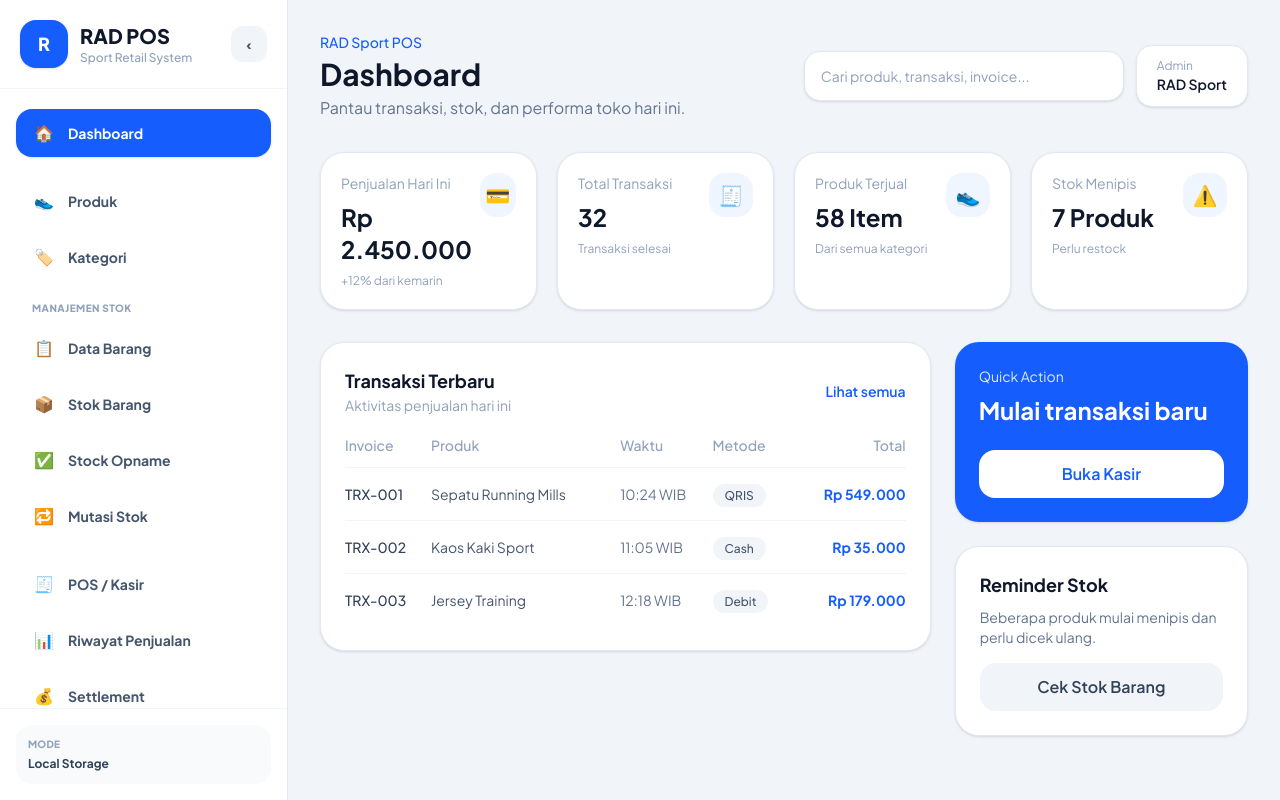
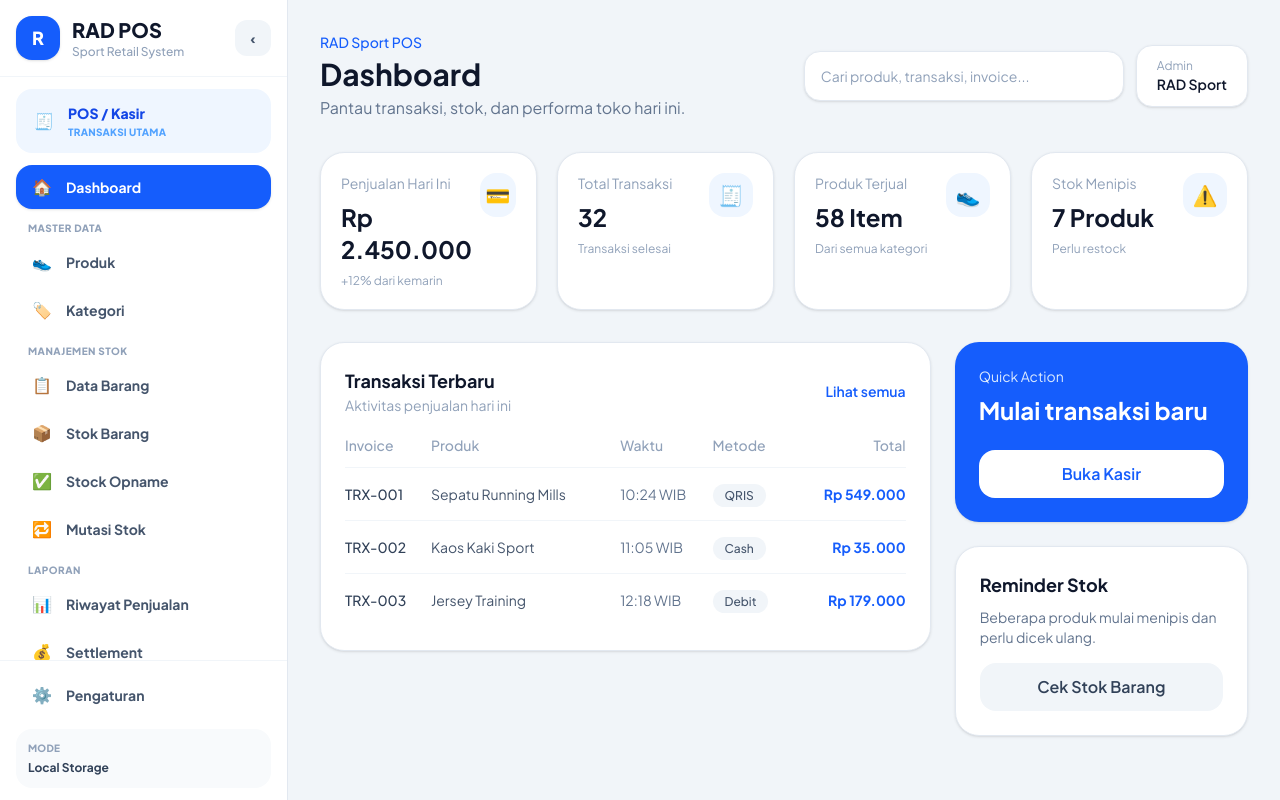
Before and after one commit to Whyudin14/rad-pos-project, a React (Vite) app: page / in a window 1280 px wide. Built offline with nearby package versions, Linux system fonts and the light colour scheme.

Commit message:
refactor: reorganize stock management pages and sidebar navigation

```diff
--- a/src/components/Sidebar.jsx
+++ b/src/components/Sidebar.jsx
@@ -1,10 +1,12 @@
+import { useEffect, useRef } from "react"
 import { useLocation, useNavigate } from "react-router-dom"
 
-const menuSections = [
+const mainMenuSections = [
   {
     items: [{ name: "Dashboard", icon: "🏠", path: "/" }],
   },
   {
+    title: "Master Data",
     items: [
       { name: "Produk", icon: "👟", path: "/produk" },
       { name: "Kategori", icon: "🏷️", path: "/kategori" },
@@ -20,22 +22,35 @@ const menuSections = [
     ],
   },
   {
+    title: "Laporan",
     items: [
-      { name: "POS / Kasir", icon: "🧾", path: "/kasir" },
       {
         name: "Riwayat Penjualan",
         icon: "📊",
         path: "/riwayat-transaksi",
       },
       { name: "Settlement", icon: "💰", path: "/settlement" },
-      { name: "Pengaturan", icon: "⚙️", path: "/pengaturan" },
     ],
   },
 ]
 
+const primaryMenu = {
+  name: "POS / Kasir",
+  icon: "🧾",
+  path: "/kasir",
+}
+
+const bottomMenu = {
+  name: "Pengaturan",
+  icon: "⚙️",
+  path: "/pengaturan",
+}
+
 function Sidebar({ isCollapsed = false, onToggle }) {
   const navigate = useNavigate()
   const location = useLocation()
+  const scrollAreaRef = useRef(null)
+  const activeMenuRef = useRef(null)
 
   const isMenuActive = (itemPath) => {
     if (itemPath === "/") {
@@ -43,6 +58,23 @@ function Sidebar({ isCollapsed = false, onToggle }) {
     }
 
     return location.pathname === itemPath
+  }
+
+  const isPrimaryActive = isMenuActive(primaryMenu.path)
+  const isBottomActive = isMenuActive(bottomMenu.path)
+
+  useEffect(() => {
+    if (!activeMenuRef.current || !scrollAreaRef.current) return
+
+    activeMenuRef.current.scrollIntoView({
+      block: "nearest",
+      behavior: "smooth",
+    })
+  }, [location.pathname])
+
+  const handleNavigate = (path) => {
+    if (!path || location.pathname === path) return
+    navigate(path)
   }
 
   return (
@@ -53,7 +85,7 @@ function Sidebar({ isCollapsed = false, onToggle }) {
     >
       <div className="flex h-full flex-col">
         <div
-          className={`shrink-0 border-b border-slate-100 px-5 py-5 ${
+          className={`shrink-0 border-b border-slate-100 px-4 py-4 ${
             isCollapsed ? "px-4" : ""
           }`}
         >
@@ -67,7 +99,7 @@ function Sidebar({ isCollapsed = false, onToggle }) {
                 isCollapsed ? "justify-center" : "gap-3"
               }`}
             >
-              <div className="flex h-12 w-12 shrink-0 items-center justify-center rounded-2xl bg-blue-600 text-lg font-black text-white shadow-sm">
+              <div className="flex h-11 w-11 shrink-0 items-center justify-center rounded-2xl bg-blue-600 text-lg font-black text-white shadow-sm">
                 R
               </div>
 
@@ -98,40 +130,75 @@ function Sidebar({ isCollapsed = false, onToggle }) {
             <button
               onClick={onToggle}
               title="Buka sidebar"
-              className="mt-4 flex h-9 w-full items-center justify-center rounded-xl bg-slate-100 text-sm font-black text-slate-600 transition hover:bg-slate-200"
+              className="mt-3 flex h-9 w-full items-center justify-center rounded-xl bg-slate-100 text-sm font-black text-slate-600 transition hover:bg-slate-200"
             >
               ›
             </button>
           )}
         </div>
 
-        <div className="flex-1 overflow-y-auto overflow-x-hidden px-4 py-5">
-          <nav className="space-y-5">
-            {menuSections.map((section, sectionIndex) => (
+        <div className="shrink-0 px-4 py-3">
+          <button
+            onClick={() => handleNavigate(primaryMenu.path)}
+            title={isCollapsed ? primaryMenu.name : ""}
+            className={`group flex w-full items-center rounded-2xl text-sm font-black transition ${
+              isCollapsed ? "justify-center px-0 py-3" : "gap-3 px-4 py-3.5"
+            } ${
+              isPrimaryActive
+                ? "bg-blue-600 text-white shadow-sm"
+                : "bg-blue-50 text-blue-700 hover:bg-blue-100"
+            }`}
+          >
+            <span className="flex h-6 w-6 shrink-0 items-center justify-center text-base">
+              {primaryMenu.icon}
+            </span>
+
+            {!isCollapsed && (
+              <div className="min-w-0 text-left">
+                <span className="block truncate">{primaryMenu.name}</span>
+                <span
+                  className={`mt-0.5 block truncate text-[10px] font-black uppercase tracking-wide ${
+                    isPrimaryActive ? "text-blue-100" : "text-blue-400"
+                  }`}
+                >
+                  Transaksi Utama
+                </span>
+              </div>
+            )}
+          </button>
+        </div>
+
+        <div
+          ref={scrollAreaRef}
+          className="flex-1 overflow-y-auto overflow-x-hidden px-4 pb-3 [scrollbar-width:thin]"
+        >
+          <nav className="space-y-3">
+            {mainMenuSections.map((section, sectionIndex) => (
               <div key={section.title || sectionIndex}>
                 {!isCollapsed && section.title && (
-                  <p className="mb-2 px-4 text-[10px] font-black uppercase tracking-wider text-slate-400">
+                  <p className="mb-1 px-3 text-[10px] font-black uppercase tracking-wider text-slate-400">
                     {section.title}
                   </p>
                 )}
 
-                <div className="space-y-2">
+                <div className="space-y-1">
                   {section.items.map((item) => {
                     const isActive = isMenuActive(item.path)
 
                     return (
                       <button
                         key={item.name}
-                        onClick={() => item.path && navigate(item.path)}
+                        ref={isActive ? activeMenuRef : null}
+                        onClick={() => handleNavigate(item.path)}
                         title={isCollapsed ? item.name : ""}
                         className={`group flex w-full items-center rounded-2xl text-sm font-bold transition ${
                           isCollapsed
-                            ? "justify-center px-0 py-3"
-                            : "gap-3 px-4 py-3"
+                            ? "justify-center px-0 py-2.5"
+                            : "gap-3 px-3.5 py-2.5"
                         } ${
                           isActive
                             ? "bg-blue-600 text-white shadow-sm"
-                            : "text-slate-600 hover:bg-slate-100 hover:text-slate-900"
+                            : "text-slate-600 hover:bg-blue-50 hover:text-blue-700"
                         }`}
                       >
                         <span className="flex h-6 w-6 shrink-0 items-center justify-center text-base">
@@ -152,7 +219,27 @@ function Sidebar({ isCollapsed = false, onToggle }) {
           </nav>
         </div>
 
-        <div className="shrink-0 border-t border-slate-100 px-4 py-4">
+        <div className="shrink-0 border-t border-slate-100 px-4 py-3">
+          <button
+            onClick={() => handleNavigate(bottomMenu.path)}
+            title={isCollapsed ? bottomMenu.name : ""}
+            className={`mb-3 flex w-full items-center rounded-2xl text-sm font-bold transition ${
+              isCollapsed ? "justify-center px-0 py-2.5" : "gap-3 px-3.5 py-2.5"
+            } ${
+              isBottomActive
+                ? "bg-blue-600 text-white shadow-sm"
+                : "text-slate-600 hover:bg-blue-50 hover:text-blue-700"
+            }`}
+          >
+            <span className="flex h-6 w-6 shrink-0 items-center justify-center text-base">
+              {bottomMenu.icon}
+            </span>
+
+            {!isCollapsed && (
+              <span className="truncate text-left">{bottomMenu.name}</span>
+            )}
+          </button>
+
           <div
             className={`rounded-2xl bg-slate-50 p-3 ${
               isCollapsed ? "text-center" : ""
```
